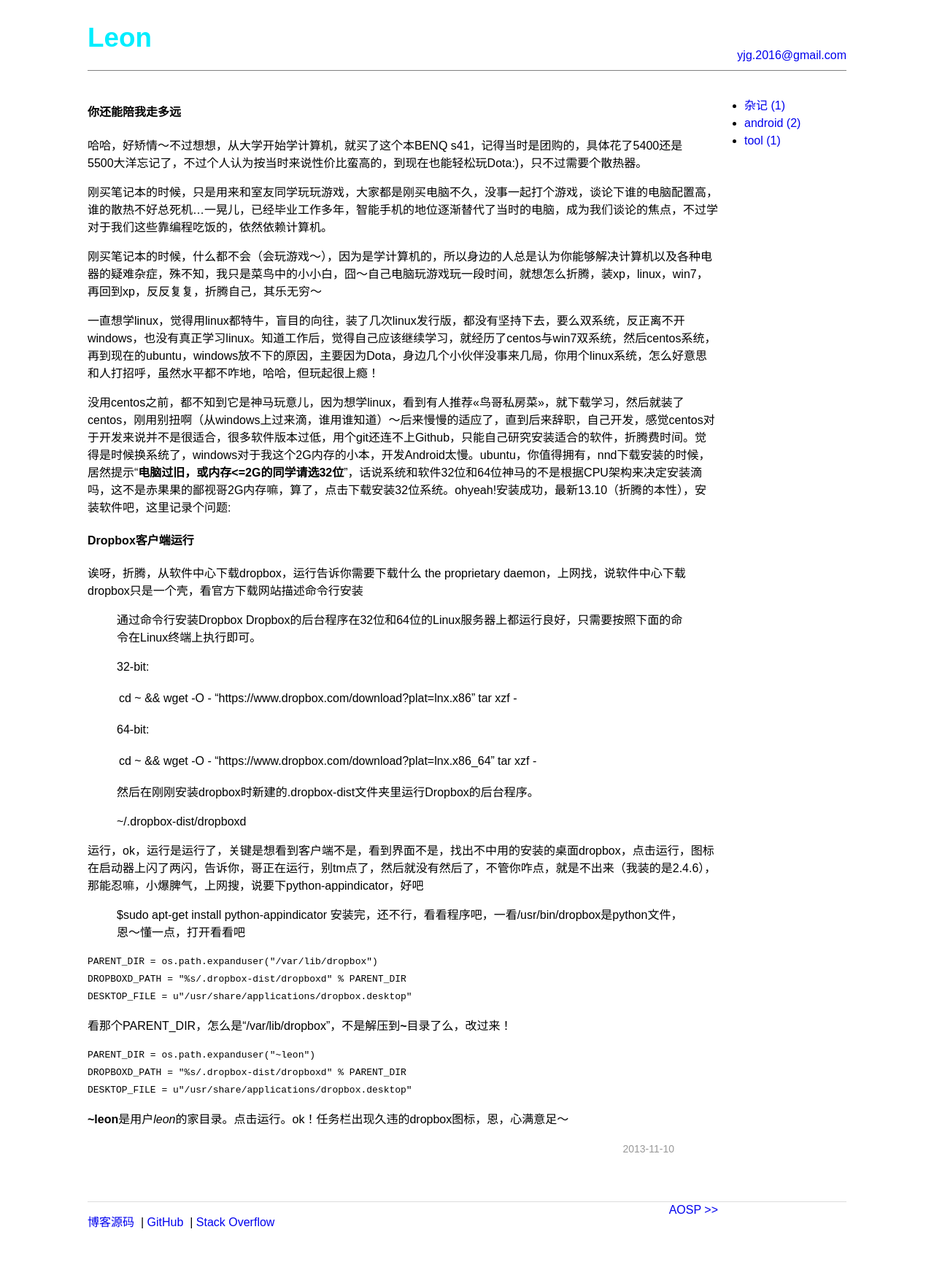
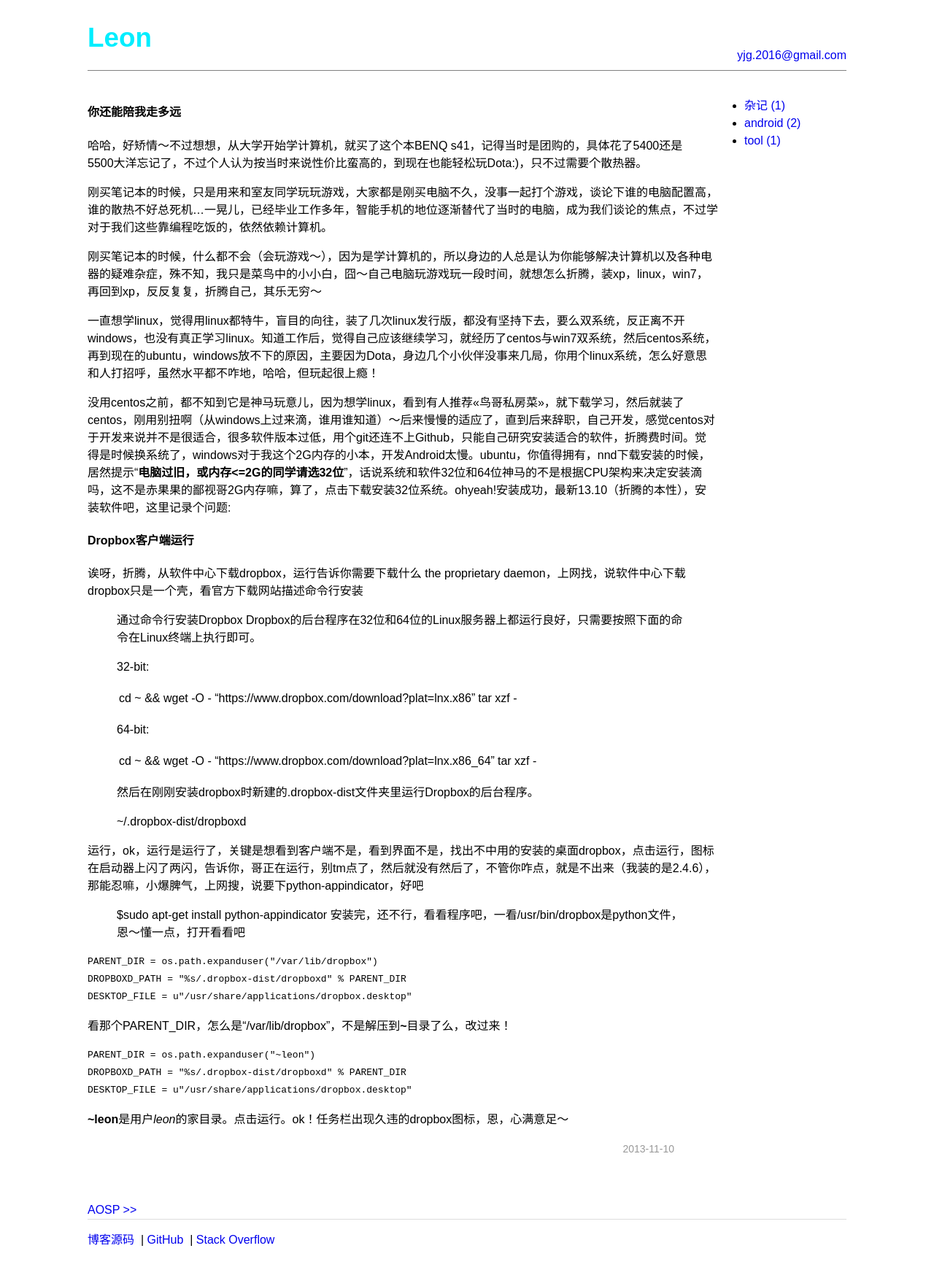
Before and after one commit to leongithub/blog, a Jekyll site: the page built from _posts/miscellany/2013-11-10-os.md, in a window 1280 px wide. Shown: the whole page at 73% size. Built offline with Jekyll 4.4.1, drawn with Linux system fonts in a browser that asks for light colours; comment, search, counter and statistics services are not loaded; before the commit the page ends 1727 px from its top, so only the background shows below that.

Commit message:
改变导航由div到span，解决不在一行问题

```diff
--- a/_layouts/post.html
+++ b/_layouts/post.html
@@ -6,16 +6,16 @@
 <p class="post-date">{{ page.date|date:"%Y-%m-%d" }}</p>
 
 <!-- 前后文章导航 -->
-<div class="previous_post">
+<span>
 {% if page.previous %}
 <a href="{{ site.baseurl }}{{ page.previous.url }}"><< {{ page.previous.title }}</a>
 {% endif %}
-</div>
-<div class="next_post">
+</span>
+<span float="right">
 {% if page.next %}
 <a href="{{ site.baseurl }}{{ page.next.url }}">{{ page.next.title }} >></a>
 {% endif %}
-</div>
+</span>
 
 <!-- disqus评论 -->
 <div id="disqus_thread"></div>
```
